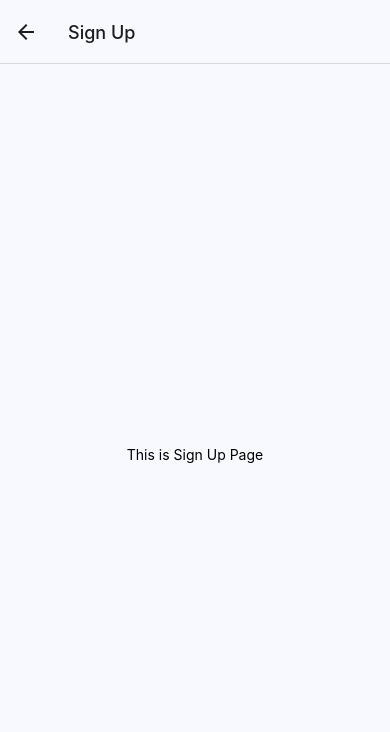
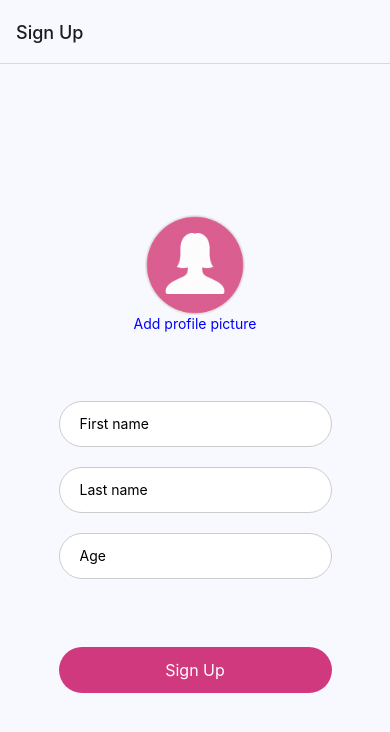
Before and after one commit to bekki3/ladies-cab, a React Native app: screen /signUp in a window 390 px wide. Shown: the top 732 px of the page. Built offline with nearby package versions, Linux system fonts and the light colour scheme.

Commit message:
add screens/signUp

```diff
--- a/App.js
+++ b/App.js
@@ -15,7 +15,7 @@ export default function App() {
     return (
 
             <NavigationContainer>
-                <Stack.Navigator initialRouteName="selectLanguage" screenOptions={{headerStyle: {backgroundColor: "#F8F8FF"}}}>
+                <Stack.Navigator initialRouteName="signUp" screenOptions={{headerStyle: {backgroundColor: "#F8F8FF"}}}>
                     <Stack.Screen name="selectLanguage" component={SelectLanguage} options={{title: "Select Language"}}/>
                     <Stack.Screen name="phoneNumberVerify" component={PhoneNumberVerify} options={{title: "Login"}} />
                     <Stack.Screen name="codeVerify" component={CodeVerify} options={{title: "Verify Code"}} />
--- a/components/PrimaryButton.js
+++ b/components/PrimaryButton.js
@@ -19,7 +19,6 @@ const styles = StyleSheet.create({
         borderRadius: 50,
         width: "70%",
         height: 46,
-        marginTop: 200,
     },
     text: {
         textAlign: "center",
--- /dev/null
+++ b/components/ProfileIcon.js
@@ -0,0 +1,16 @@
+import { Image, StyleSheet } from "react-native";
+const ProfileIcon = () => {
+    return (
+        <Image
+            style={styles.image}
+            source={require("../images/profileIcon.png")}
+        />
+    );
+};
+const styles = StyleSheet.create({
+    image: {
+        width: 100,
+        height: 100,
+    }
+})
+export default ProfileIcon;
--- a/screens/SignUp.js
+++ b/screens/SignUp.js
@@ -1,13 +1,82 @@
-import { Text, View, StyleSheet } from "react-native"
+import { Text, View, StyleSheet, TextInput, Pressable, Alert } from "react-native";
+import { useState } from "react";
+import PrimaryButton from "../components/PrimaryButton";
+import ProfileIcon from "../components/ProfileIcon";
 const SignUp = () => {
+    const [firstName, setFirstName] = useState("");
+    const [lastName, setLastName] = useState("");
+    const [age, setAge] = useState("");
+    const phoneNumber = "+99897....";
 
+    const sendData = () => {
+        const letters = /^[A-Za-z]+$/;
+        const numbers = /^[0-9]+$/
+        if (!firstName.match(letters)||!firstName.length)
+        {
+            console.log("invalid first name");
+            Alert.alert("Invalid first name");
+        }
+        else if(!lastName.match(letters)||!lastName.length)
+        {
+            console.log("invalid last name");
+            Alert.alert("Invalid last name");
+        }
+        else if(!age.match(numbers)||!age.length||parseInt(age)<16||parseInt(age)>100)
+        {
+            console.log("invalid age");
+            Alert.alert("Invalid age");
+        }
+        else
+        {
+            const dataToSend = {
+                firstName: firstName,
+                lastName: lastName,
+                age: age,
+                phoneNumber: phoneNumber
+            };
+            console.log(dataToSend);
+        }
 
-    return(
+    }
+    return (
         <View style={styles.container}>
-            <Text>This is Sign Up Page</Text>
+            <Pressable
+                onPress={() => {
+                    console.log("Pick image");
+                }}
+            >
+                <ProfileIcon />
+            </Pressable>
+            <Pressable onPress={() => {
+                    console.log("Pick image");
+                }} >
+                <Text style={styles.text}>Add profile picture</Text>
+            </Pressable>
+            <View style={styles.form}>
+            <TextInput
+                style={styles.textInput}
+                onChangeText={setFirstName}
+                value={firstName}
+                placeholder="First name"
+            />
+            <TextInput
+                style={styles.textInput}
+                onChangeText={setLastName}
+                placeholder="Last name"
+            />
+            <TextInput
+                style={styles.textInput}
+                onChangeText={setAge}
+                placeholder="Age"
+                keyboardType="numeric"
+            />
+
+            </View>
+
+            <PrimaryButton text={"Sign Up"} onPress={sendData}/>
         </View>
-    )
-}
+    );
+};
 
 export default SignUp;
 
@@ -17,6 +86,23 @@ const styles = StyleSheet.create({
         backgroundColor: "#F8F8FF",
         alignItems: "center",
         justifyContent: "center",
-    }
-
-})
+    },
+    text: {
+        color: "blue",
+    },
+    form: {
+        width: "100%",
+        alignItems: "center",
+        marginVertical: "15%"
+    },
+    textInput: {
+        backgroundColor: "#fff",
+        borderWidth: 1,
+        borderColor: "#CCC",
+        borderRadius: 50,
+        width: "70%",
+        height: 46,
+        margin: 10,
+        paddingLeft: 20,
+    },
+});
```
Also changed, not shown: images/profileIcon.png (added).
